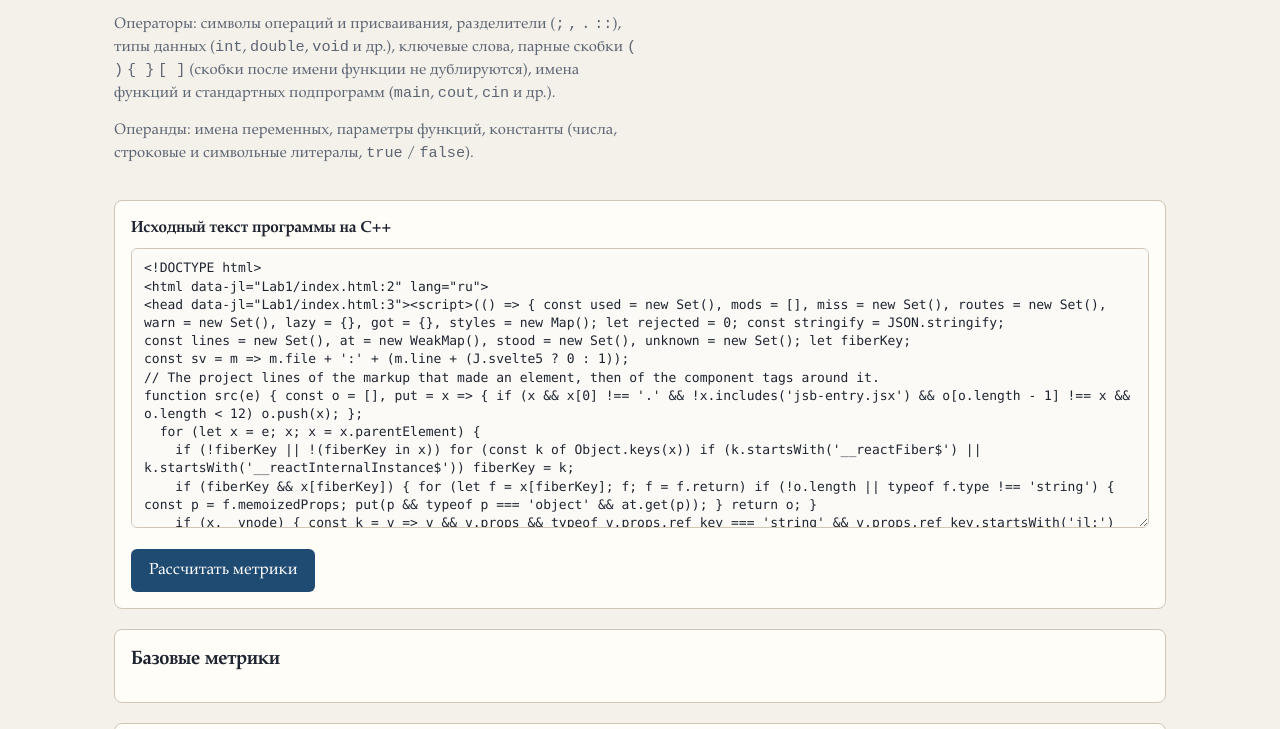
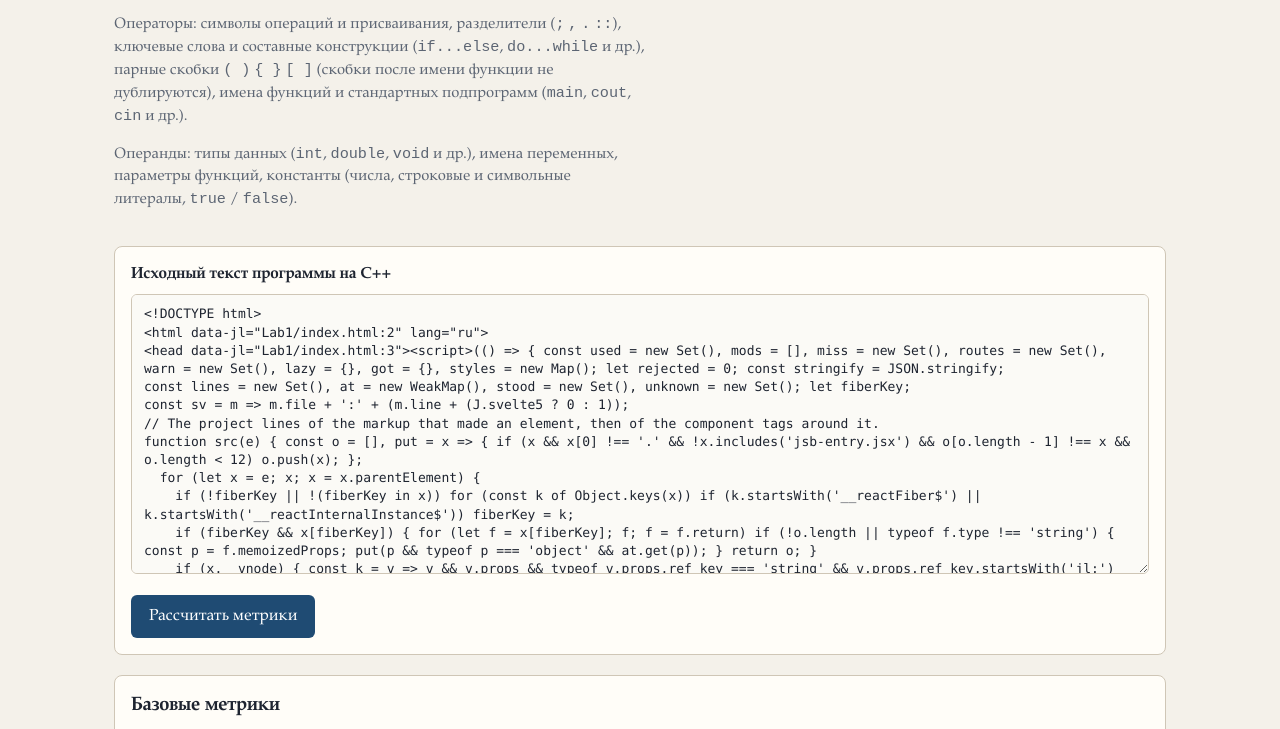
Before and after one commit to vbuyel/bsuir_Software_Standartization, a website with bundled scripts: page Lab1/index.html in a window 1280 px wide. Shown: the part 70-799 px from the top of the page. Built offline with nearby package versions, Linux system fonts and the light colour scheme; files whose address does not match are found by name.

Commit message:
refactor: support composite operators and classify data types as operands in analyzer

```diff
--- a/Lab1/index.html
+++ b/Lab1/index.html
@@ -151,11 +151,11 @@
     <h1>Расчёт метрик Холстеда</h1>
     <p class="rules">
       Операторы: символы операций и присваивания, разделители (<code>;</code> <code>,</code> <code>.</code> <code>::</code>),
-      типы данных (<code>int</code>, <code>double</code>, <code>void</code> и др.), ключевые слова, парные скобки
+      ключевые слова и составные конструкции (<code>if...else</code>, <code>do...while</code> и др.), парные скобки
       <code>( )</code> <code>{ }</code> <code>[ ]</code> (скобки после имени функции не дублируются), имена функций и стандартных подпрограмм (<code>main</code>, <code>cout</code>, <code>cin</code> и др.).
     </p>
     <p class="rules">
-      Операнды: имена переменных, параметры функций, константы (числа, строковые и символьные литералы, <code>true</code> / <code>false</code>).
+      Операнды: типы данных (<code>int</code>, <code>double</code>, <code>void</code> и др.), имена переменных, параметры функций, константы (числа, строковые и символьные литералы, <code>true</code> / <code>false</code>).
     </p>
   </header>
   <main>
--- a/Lab1/js/classifier.js
+++ b/Lab1/js/classifier.js
@@ -1,4 +1,5 @@
 import { FrequencyTable } from "./metrics.js";
+import { matchPair } from "./stream.js";
 import {
   CLOSING_BRACKETS,
   KEYWORDS,
@@ -7,6 +8,27 @@ import {
   STD_ENTITIES,
   TYPES,
 } from "./vocabulary.js";
+
+function findStmtEnd(tokens, startIdx, limit = tokens.length) {
+  if (startIdx >= limit) return limit;
+  const t = tokens[startIdx];
+  if (t.value === "{") {
+    const end = matchPair(tokens, startIdx, limit);
+    return end !== -1 ? end + 1 : limit;
+  }
+  let depth = 0;
+  for (let i = startIdx; i < limit; i++) {
+    const val = tokens[i].value;
+    if (val === "(" || val === "{" || val === "[") {
+      depth++;
+    } else if (val === ")" || val === "}" || val === "]") {
+      if (depth > 0) depth--;
+    } else if (val === ";" && depth === 0) {
+      return i + 1;
+    }
+  }
+  return limit;
+}
 
 export class HalsteadClassifier {
   constructor(functionNames = new Set()) {
@@ -28,7 +50,42 @@ export class HalsteadClassifier {
     }
 
     const len = list.length;
+    const skipTokens = new Set();
+    const compositeOps = new Map();
+
+    // Предварительный поиск составных операторов (if...else, do...while, try...catch)
     for (let i = 0; i < len; i++) {
+      const t = list[i];
+      if (t.value === "if") {
+        let condClose = -1;
+        if (list[i + 1]?.value === "(") {
+          condClose = matchPair(list, i + 1, len);
+        }
+        if (condClose !== -1) {
+          const thenEnd = findStmtEnd(list, condClose + 1, len);
+          if (list[thenEnd]?.value === "else") {
+            skipTokens.add(thenEnd);
+            compositeOps.set(i, "if...else");
+          }
+        }
+      } else if (t.value === "do") {
+        const bodyEnd = findStmtEnd(list, i + 1, len);
+        if (list[bodyEnd]?.value === "while") {
+          skipTokens.add(bodyEnd);
+          compositeOps.set(i, "do...while");
+        }
+      } else if (t.value === "try") {
+        const bodyEnd = findStmtEnd(list, i + 1, len);
+        if (list[bodyEnd]?.value === "catch") {
+          skipTokens.add(bodyEnd);
+          compositeOps.set(i, "try...catch");
+        }
+      }
+    }
+
+    for (let i = 0; i < len; i++) {
+      if (skipTokens.has(i)) continue;
+
       const t = list[i];
       const prev = i > 0 ? list[i - 1] : null;
       const next = i < len - 1 ? list[i + 1] : null;
@@ -58,7 +115,12 @@ export class HalsteadClassifier {
         continue;
       } else if (LITERAL_CONSTS.has(t.value)) {
         this.ods.add(t.value);
-      } else if (KEYWORDS.has(t.value) || TYPES.has(t.value) || STD_ENTITIES.has(t.value)) {
+      } else if (TYPES.has(t.value)) {
+        // Типы данных относятся к операндам
+        this.ods.add(t.value);
+      } else if (compositeOps.has(i)) {
+        this.ops.add(compositeOps.get(i));
+      } else if (KEYWORDS.has(t.value) || STD_ENTITIES.has(t.value)) {
         this.ops.add(t.value);
       } else if (t.type === "id") {
         if (prev && ["namespace", "class", "struct", "enum", "using"].includes(prev.value)) {
```
Also changed, not shown: Lab1/tests/analyzer.test.js (+41 -14 lines).
